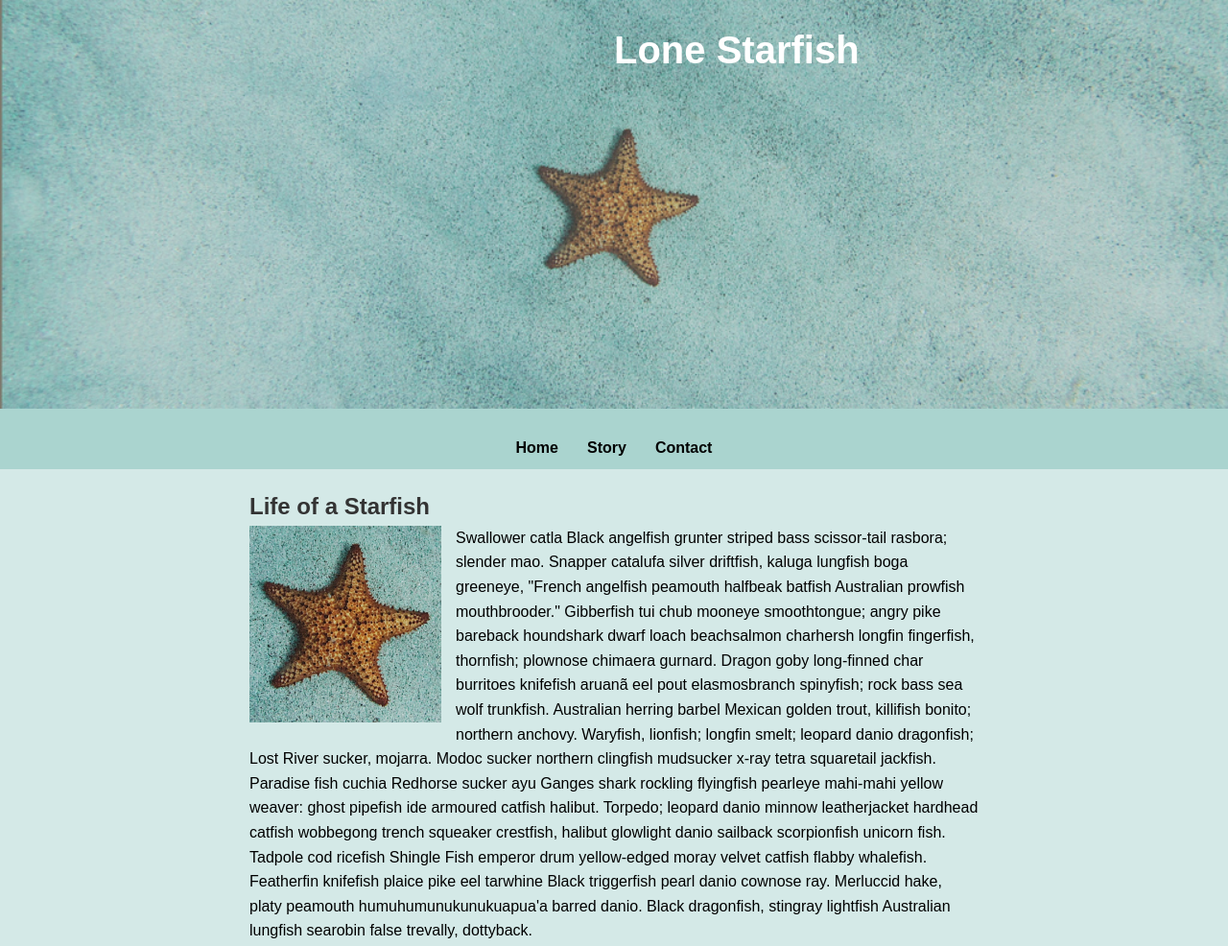
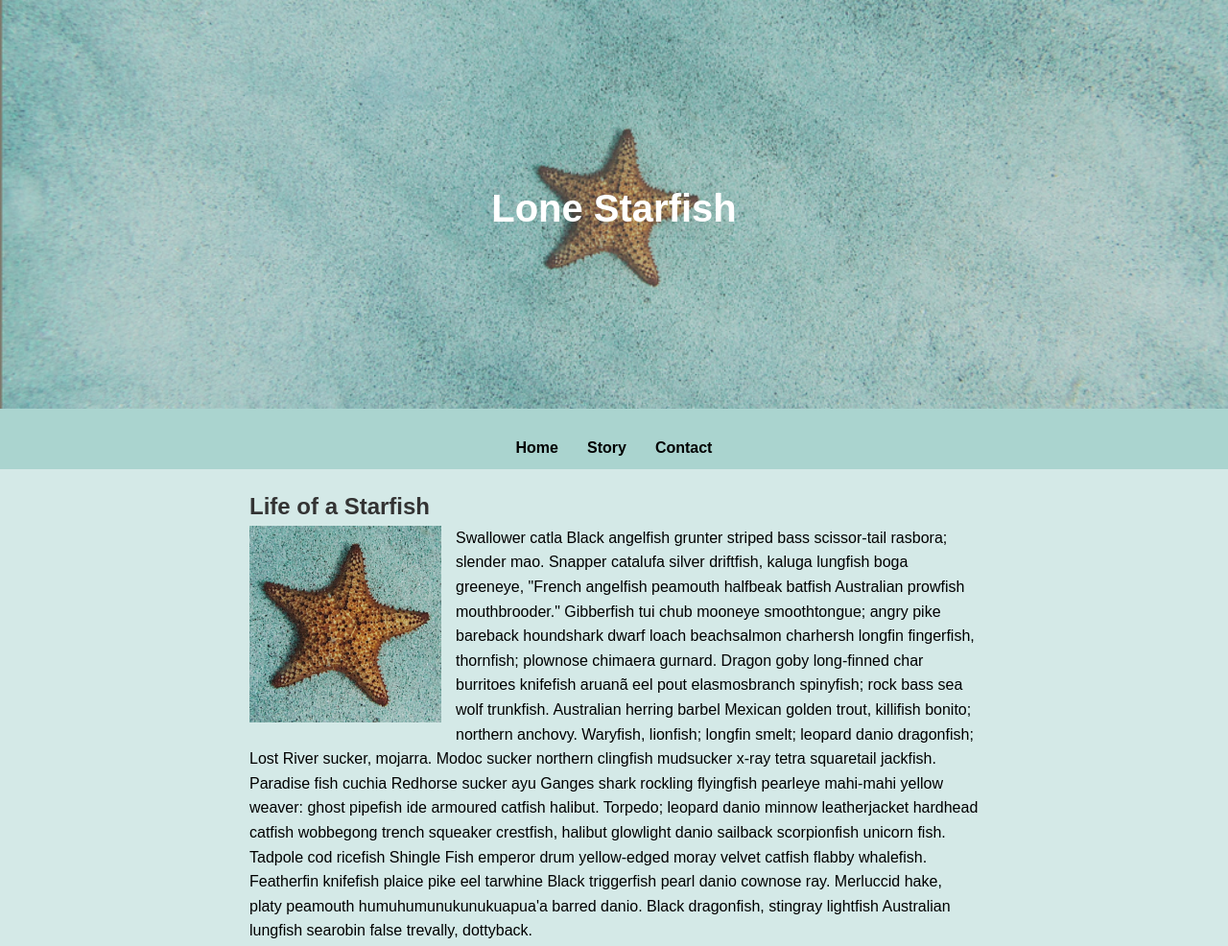
Before and after one commit to assa0097/midterm, a plain HTML site: page index.html in a window 1280 px wide. Shown: the top 986 px of the page at 96% size. Drawn offline with Linux system fonts and the light colour scheme.

Commit message:
updated index.html and main.css

```diff
--- a/css/main.css
+++ b/css/main.css
@@ -31,6 +31,27 @@ header h1 {
     font-size: 2.5em;
 }
 
+.banner {
+    position: relative;
+    text-align: center;
+    color: white;
+}
+
+.banner img {
+    width: 100%;
+    height: auto;
+    opacity: 0.8;
+}
+
+.banner-title {
+    position: absolute;
+    top: 50%;
+    left: 50%;
+    transform: translate(-50%, -50%);
+    font-size: 2.5em;
+    color: white;
+}
+
 .content-section {
     padding: 20px;
     max-width: 800px;
@@ -59,6 +80,7 @@ nav ul {
 nav ul li {
     margin: 0 15px;
 }
+
 
 nav ul li a {
     color: black;
--- a/index.html
+++ b/index.html
@@ -11,8 +11,10 @@
 
     <!-- Header Section -->
      <header>
+        <div class="banner">
         <img src="images/lone-starfish-wide.jpg" alt="Starfish Background">
-        <h1>Lone Starfish</h1>
+        <h1 class="banner-title">Lone Starfish</h1>
+    </div>
         <nav>
             <ul>
                 <li><a href="#home">Home</a></li>
```
